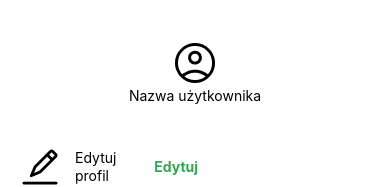
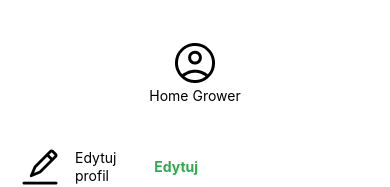
Before and after one commit to wininen/Home-Grower, a React Native app in the folder HomeGrowerMobileApp/: screen /Profile in a window 390 px wide. Shown: the top 187 px of the page. Built offline with nearby package versions, Linux system fonts and the light colour scheme; what react-native-sqlite-storage would draw is missing.

Commit message:
name changed

```diff
--- a/HomeGrowerMobileApp/src/components/Profile/Profile.js
+++ b/HomeGrowerMobileApp/src/components/Profile/Profile.js
@@ -99,7 +99,7 @@ const Profile = ({navigation, route}) => {
       <OuterContainer>
         <ProfileName>
           <Image source={profileImages.profile} />
-          <Text style={styles.h4}>Nazwa użytkownika</Text>
+          <Text style={styles.h4}>Home Grower</Text>
         </ProfileName>
         <ProfileOptions>
           <ProfileRow>
```
